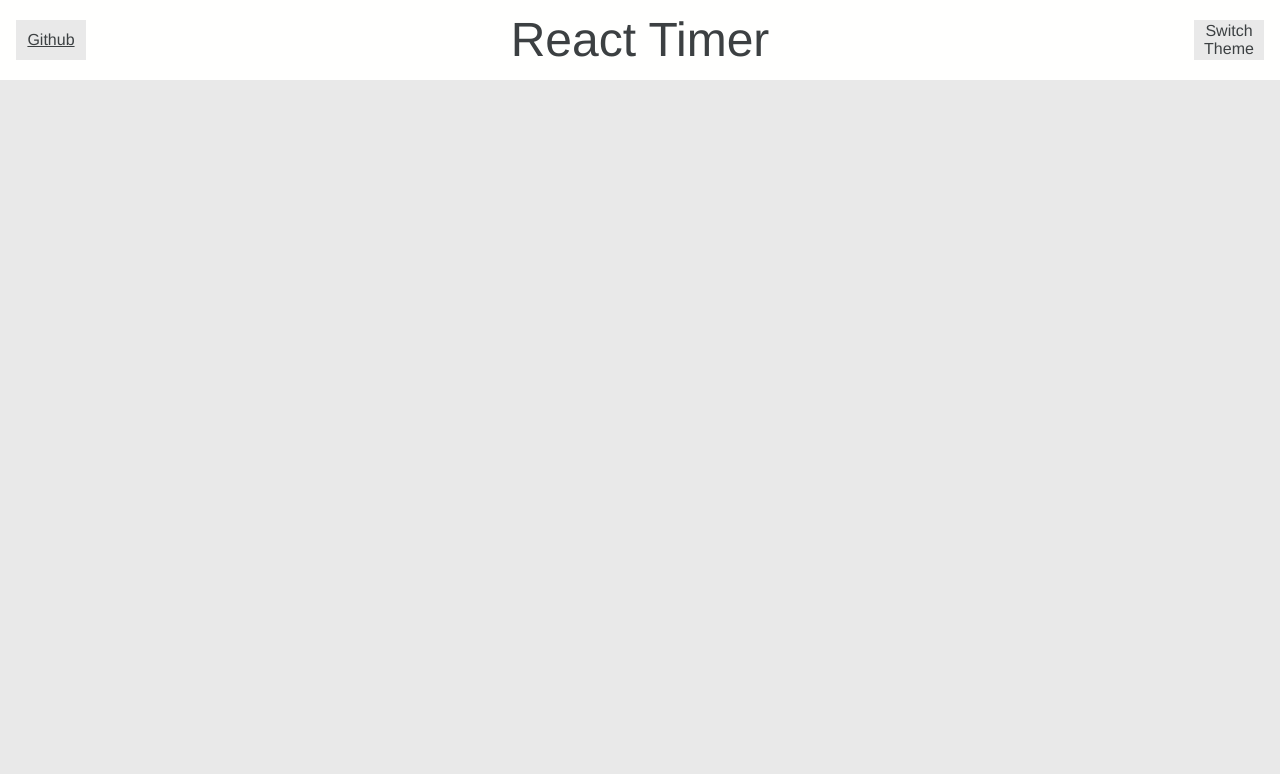
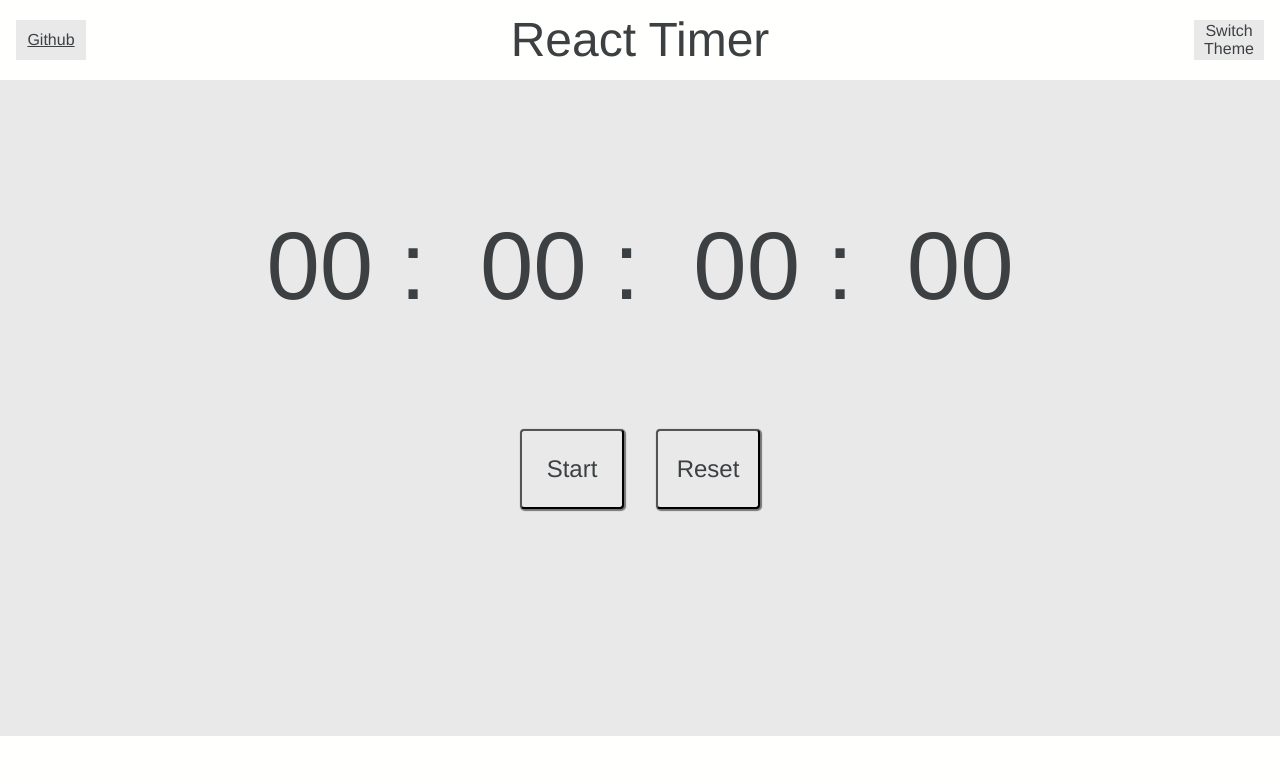
Before and after one commit to Mstanton98/Stopwatch, a React app: page / in a window 1280 px wide. Shown: the top 774 px of the page. Built offline with nearby package versions, Linux system fonts and the light colour scheme.

Commit message:
MVP commit with some simple theming, add tests and address TODO's next

```diff
--- a/src/components/App.tsx
+++ b/src/components/App.tsx
@@ -1,8 +1,9 @@
-import React from "react";
+import React from 'react';
 import { ThemeProvider } from 'react-jss'
 import {light, dark} from '../static/themes';
-import { Header } from "./layout/Header";
-import { Section } from "./layout/Section";
+import { Header } from './layout/Header';
+import { PageWrapper } from './layout/PageWrapper';
+import { WatchContainer } from './stopwatch/WatchContainer';
 
 export type ThemeType = 'light' | 'dark';
 
@@ -14,9 +15,9 @@ export const App: React.FC = () => {
     return (
         <ThemeProvider theme={themesMap[theme]}>
             <Header switchTheme={() => switchTheme(theme === 'dark' ? 'light' : 'dark')} />
-            <Section>
-
-            </Section>
+            <PageWrapper>
+                <WatchContainer />
+            </PageWrapper>
         </ThemeProvider>
     );
 }
--- a/src/components/layout/Header.tsx
+++ b/src/components/layout/Header.tsx
@@ -1,6 +1,6 @@
-import React from "react";
+import React from 'react';
 import {createUseStyles} from 'react-jss';
-import { ITheme } from "../../static/types";
+import { ITheme } from '../../static/types';
 
 const useStyles = createUseStyles((theme: ITheme) => ({
     header: {
@@ -14,6 +14,9 @@ const useStyles = createUseStyles((theme: ITheme) => ({
         fontFamily: 'Helvetica',
         color: theme.contrast03,
         padding: [0, 16],
+        transition: '.5s ease color',
+        //add static shadow to theme
+        textShadow: [2, 2, '#313131'],
         '& > a': {
             marginLeft: '0',
             marginRight: 'auto',
@@ -45,7 +48,7 @@ export const Header: React.FC<IHeaderProps> = ({switchTheme}) => {
     const {header, button} = useStyles();
     return (
         <nav className={header}>
-            <a className={button} href="" target="_blank">Github</a>
+            <a className={button} href='' target='_blank'>Github</a>
             <span>React Timer</span>
             <button className={button} onClick={switchTheme}>Switch Theme</button>
         </nav>
--- a/src/components/layout/Section.tsx
+++ b/src/components/layout/PageWrapper.tsx
@@ -1,23 +1,23 @@
-import React from "react";
+import React from 'react';
 import { createUseStyles } from 'react-jss';
-import { ITheme } from "../../static/types";
+import { ITheme } from '../../static/types';
 
 const useStyles = createUseStyles((theme: ITheme) => ({
-    section: {
+    pageWrapper: {
         display: 'flex',
         justifyContent: 'center',
         position: 'relative',
         background: theme.contrast01,
-        padding: 24,
+        padding: [24, 24, 0, 24],
         height: 'calc(100vh - 80px)',
         boxSizing: 'border-box',
     },
 }));
 
-export const Section: React.FC = ({ children }) => {
-    const {section} = useStyles();
+export const PageWrapper: React.FC = ({ children }) => {
+    const {pageWrapper} = useStyles();
 
     return (
-        <section className={section}>{children}</section>
+        <div className={pageWrapper}>{children}</div>
     )
 };
--- /dev/null
+++ b/src/components/stopwatch/LapList.tsx
@@ -0,0 +1,39 @@
+import React from 'react';
+import { LapListItem } from './LapListItem';
+import { createUseStyles } from 'react-jss';
+import { ITheme } from '../../static/types';
+
+const useStyles = createUseStyles((theme: ITheme) => ({
+    lapList: {
+        display: 'flex',
+        justifyContent: 'flex-start',
+        flexDirection: 'column',
+        alignSelf: 'flex-end',
+        margin: ['auto', 0, 0, 0],
+        width: '100vw',
+        height: 'auto',
+        minHeight: 64,
+        maxHeight: '30%',
+        overflow: 'scroll',
+        background: theme.themeBase,
+        listStyle: 'none',
+        paddingLeft: 0,
+        transition: '.5s ease color'
+    },
+}));
+
+export interface ILapListProps {
+    lapData: number[];
+}
+
+export const LapList: React.FC<ILapListProps> = ({ lapData }) => {
+    const {lapList} = useStyles();
+
+    return (
+        <ol className={lapList}>
+            {lapData.map((time: number, index: number) =>
+                <LapListItem key={index} time={time} lapNumber={index + 1} />
+            )}
+        </ol>
+    );
+}
--- /dev/null
+++ b/src/components/stopwatch/LapListItem.tsx
@@ -0,0 +1,42 @@
+import React from 'react';
+import { createUseStyles } from 'react-jss';
+import { TimeDisplay } from './TimeDisplay';
+import { ITheme } from '../../static/types';
+
+const useStyles = createUseStyles((theme: ITheme) => ({
+    lapListItem: {
+        display: 'flex',
+        justifyContent: 'center',
+        alignItems: 'center',
+        height: 64,
+        fontSize: 32,
+        fontFamily: 'Helvetica',
+        width: '100vw',
+        boxSizing: 'border-box',
+        padding: [8, 12],
+        color: theme.contrast03,
+        border: [1, 'solid', theme.contrast01],
+        '& > span': {
+            marginRight: 'auto',
+        }
+    },
+    lapTimeDisplay: {
+        marginLeft: 'auto',
+    }
+}));
+
+export interface ILapListItemProps {
+    lapNumber: number;
+    time: number;
+}
+
+export const LapListItem: React.FC<ILapListItemProps> = ({ lapNumber, time }) => {
+    const { lapListItem, lapTimeDisplay } = useStyles();
+
+    return (
+        <li className={lapListItem}>
+            <span>{lapNumber}</span>
+            <TimeDisplay className={lapTimeDisplay} time={time}/>
+        </li>
+    );
+}
--- /dev/null
+++ b/src/components/stopwatch/TimeDisplay.tsx
@@ -0,0 +1,22 @@
+import React from 'react';
+
+export interface ITimeDisplayProps {
+    className?: string;
+    time: number;
+}
+
+export const TimeDisplay: React.FC<ITimeDisplayProps> = ({ className, time }) => {
+    const hours = ('0' + Math.floor(time / 3600000)).slice(-2);
+    const minutes = ('0' + Math.floor(time / 60000) % 60).slice(-2);
+    const seconds = ('0' + Math.floor(time / 1000) % 60).slice(-2);
+    const centiseconds = ('0' + Math.floor(time / 10) % 100).slice(-2);
+
+    return (
+        <time className={className}>
+            {hours} : &nbsp;
+            {minutes} : &nbsp;
+            {seconds} : &nbsp;
+            {centiseconds}
+        </time>
+    );
+}
--- /dev/null
+++ b/src/components/stopwatch/WatchContainer.tsx
@@ -0,0 +1,68 @@
+import React from 'react';
+import { WatchControls } from './WatchControls';
+import { TimeDisplay } from './TimeDisplay';
+import { LapList } from './LapList';
+import { createUseStyles } from 'react-jss';
+import { ITheme } from '../../static/types';
+
+const useStyles = createUseStyles((theme: ITheme) => ({
+    watchDisplay: {
+        display: 'flex',
+        justifyContent: 'center',
+        fontFamily: 'Helvetica',
+        color: theme.contrast03,
+        fontSize: 96,
+        maxWidth: 1366,
+        margin: 'auto',
+    },
+    wrapper: {
+        display: 'flex',
+        flexDirection: 'column',
+    },
+
+}));
+
+export interface ITimerState {
+    timerOn?: boolean;
+    time?: number;
+    timerStart?: number;
+}
+
+export const WatchContainer: React.FC = () => {
+    const {watchDisplay, wrapper} = useStyles();
+    const [{ time, timerOn }, setTimer] = React.useState<ITimerState>({ timerOn: false, time: 0, timerStart: 0 });
+    const [laps, setLaps] = React.useState<number[]>([]);
+    const timer = React.useRef(null);
+
+    const toggleTimer = () => {
+        if (timerOn) {
+            setTimer(prevState => ({ ...prevState, timerOn: false }));
+            clearInterval(timer.current);
+        } else {
+            setTimer(prevState => ({
+                timerOn: true,
+                time: prevState.time,
+                timerStart: Date.now() - prevState.time
+            }));
+
+            timer.current = setInterval(() => {
+                setTimer(prevState => ({ ...prevState, time: Date.now() - prevState.timerStart }));
+            }, 10)
+        }
+    };
+
+    const controlProps = {
+        timerOn,
+        toggleTimer,
+        lap: () => setLaps(prevState => [...prevState, time]),
+        reset: () => (setTimer({ timerOn: false, time: 0, timerStart: 0 }), setLaps([]))
+    };
+
+    return (
+        <div className={wrapper}>
+            <TimeDisplay className={watchDisplay} time={time} />
+            <WatchControls {...controlProps} />
+            <LapList lapData={laps}/>
+        </div>
+    );
+}
--- /dev/null
+++ b/src/components/stopwatch/WatchControls.tsx
@@ -0,0 +1,43 @@
+import React from 'react';
+import { createUseStyles } from 'react-jss';
+import { ITheme } from '../../static/types';
+
+const useStyles = createUseStyles((theme: ITheme) => ({
+    controlsWrapper: {
+        display: 'flex',
+        justifyContent: 'center',
+        padding: [0, 24],
+        height: 200,
+    },
+    button: {
+        height: 80,
+        width: 104,
+        margin: [0, 16],
+        fontFamily: 'Helvetica',
+        fontSize: 24,
+        color: theme.contrast03,
+        //TODO add shadow color to theme
+        boxShadow: [1, 1, 1, 1, '#757575'],
+        borderRadius: 4,
+        background: theme.contrast01,
+    }
+}));
+
+export interface IWatchControlsProps {
+    lap: () => void;
+    reset: () => void;
+    timerOn: boolean;
+    toggleTimer: () => void;
+}
+
+export const WatchControls: React.FC<IWatchControlsProps> = ({ toggleTimer, timerOn, lap, reset }) => {
+    const { controlsWrapper, button } = useStyles();
+    const sharedButtonProps = {className: button, tabIndex: 0};
+
+    return (
+        <span className={controlsWrapper}>
+            <button {...sharedButtonProps} onClick={toggleTimer}>{timerOn ? 'Stop' : 'Start'}</button>
+            <button {...sharedButtonProps} onClick={timerOn ? lap : reset}>{timerOn ? 'Lap' : 'Reset'}</button>
+        </span>
+    );
+}
```
Also changed, not shown: src/index.tsx (+4 -4 lines), src/static/themes.ts (+8 -8 lines).
